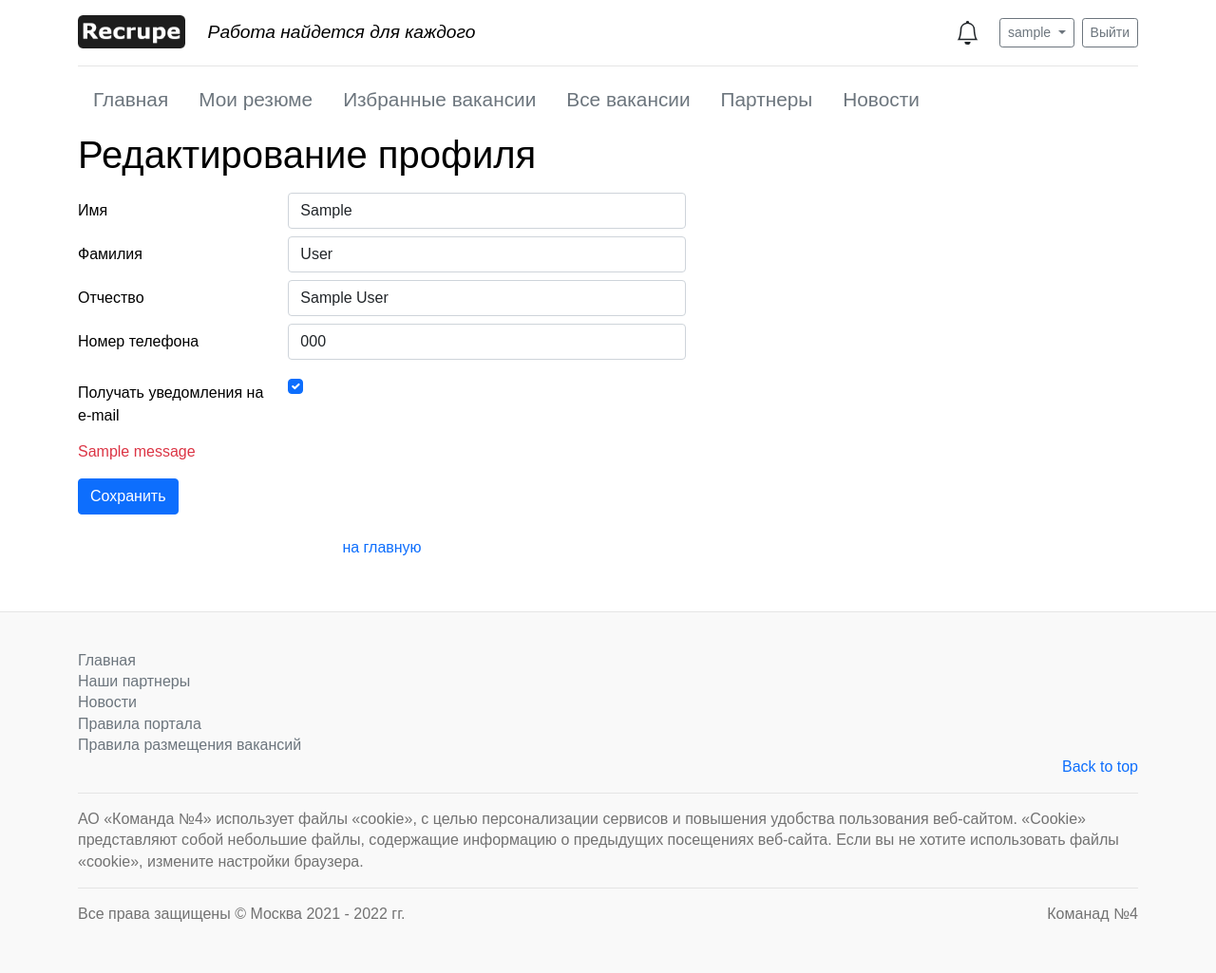
After one commit to AlexKhlybov/gb_recrupe, a Django app: page /users/editmoderator/ in a window 1280 px wide. The commit adds this page. Shown: the whole page at 95% size. Run offline with Django 3.2, Linux system fonts and the light colour scheme; a user stored in the database is signed in; tables that the repository leaves empty hold one stand-in row (values such as "Sample post"); one stand-in notice (Sample message) is shown; some libraries are stand-ins or nearby versions.

Commit message:
Редактирование профиля модератора

```diff
--- a/apps/users/urls.py
+++ b/apps/users/urls.py
@@ -10,4 +10,5 @@ urlpatterns = [
     path('registration/', users.registration, name='registration'),
     path('editemployee/', users.edit_epmloyee, name='editemployee'),
     path('editcompany/', users.edit_company, name='editcompany'),
+    path('editmoderator/', users.edit_moderator, name='editmoderator'),
 ]
--- a/apps/users/views.py
+++ b/apps/users/views.py
@@ -135,6 +135,28 @@ def edit_company(request):
     return render(request, 'users/editcompany.html', content)
 
 
+@login_required
+def edit_moderator(request):
+    title = 'Редактирование профиля модератора'
+    if request.method == 'POST':
+        # print(f'User: {request.user.__dict__}')
+        edit_form = UserEditForm(request.POST, instance=request.user)
+        if edit_form.is_valid():
+            edit_form.save()
+            return HttpResponseRedirect(reverse('user:editmoderator'))
+        else:
+            if not edit_form.is_valid():
+                messages.add_message(request, messages.ERROR, edit_form.errors)
+    else:
+        edit_form = UserEditForm(instance=request.user)
+
+    content = {
+        'title': title,
+        'edit_form': edit_form,
+    }
+
+    return render(request, 'users/editmoderator.html', content)
+
 # title = 'редактирование'
     #
     # if request.method == 'POST':
--- a/templates/main/includes/user_block.html
+++ b/templates/main/includes/user_block.html
@@ -31,7 +31,7 @@
                             <li><a class="dropdown-item" href="{% url 'moderation:resume' %}">Проверить резюме</a></li>
                             <li><a class="dropdown-item" href="{% url 'moderation:vacancy' %}">Проверить вакансии</a></li>
                             <li><hr class="dropdown-divider"></li>
-                            <li><a class="dropdown-item" href="{% url 'user:editemployee' %}">Профиль</a></li>
+                            <li><a class="dropdown-item" href="{% url 'user:editmoderator' %}">Профиль</a></li>
                         </ul>
                     </div>
                 {% elif user.role == 2 %}  {# Соискатель #}
--- /dev/null
+++ b/templates/users/editmoderator.html
@@ -0,0 +1,34 @@
+{% extends 'base.html' %}
+
+{% block content %}
+<div class="container">
+    <div class="registration-form  mb-5">
+        <form method="post" action="{% url 'users:editmoderator' %}" enctype="multipart/form-data">
+            <h1 class="mb-3">Редактирование профиля</h1>
+            {% csrf_token %}
+            {% for field in edit_form %}
+                <div class="row mb-2">
+                    {% if field.label != "" and field.label != "Пароль" %}
+                        <label class="col-sm-4 col-form-label" for="{{ field.auto_id }}">{{ field.label }}</label>
+                        <div class="col-sm-8">
+                            {{ field }}
+                        </div>
+                    {% else %}
+                    {% endif %}
+                </div>
+            {% endfor %}
+
+            {% for message in messages %}
+                <p class="col-auto mb-3 text-danger">{{ message }}</p>
+            {% endfor %}
+
+            <div class="col-auto mb-3">
+                <button type="submit" class="btn btn-primary">Сохранить</button>
+            </div>
+        </form>
+        <button class="btn btn-round form-control last">
+            <a href="/" class="">на главную</a>
+        </button>
+    </div>
+</div>
+{% endblock %}
```
